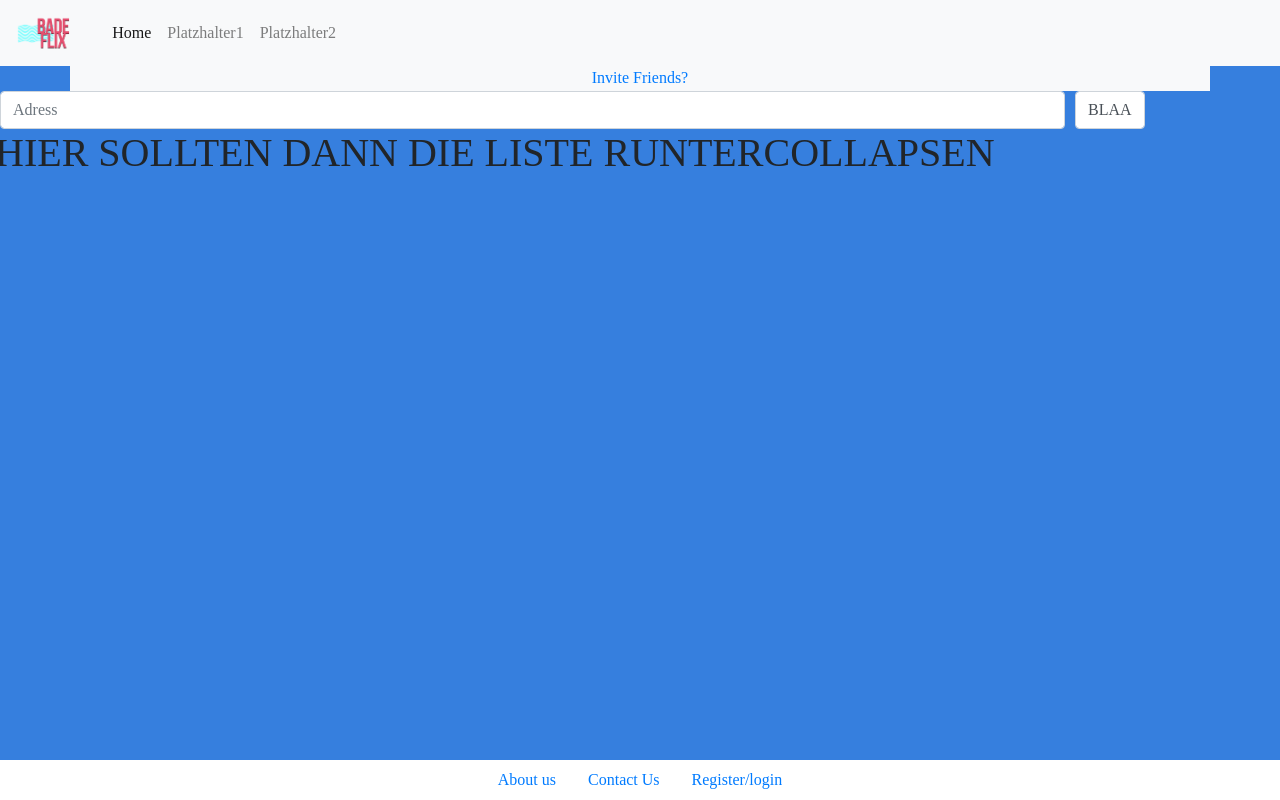
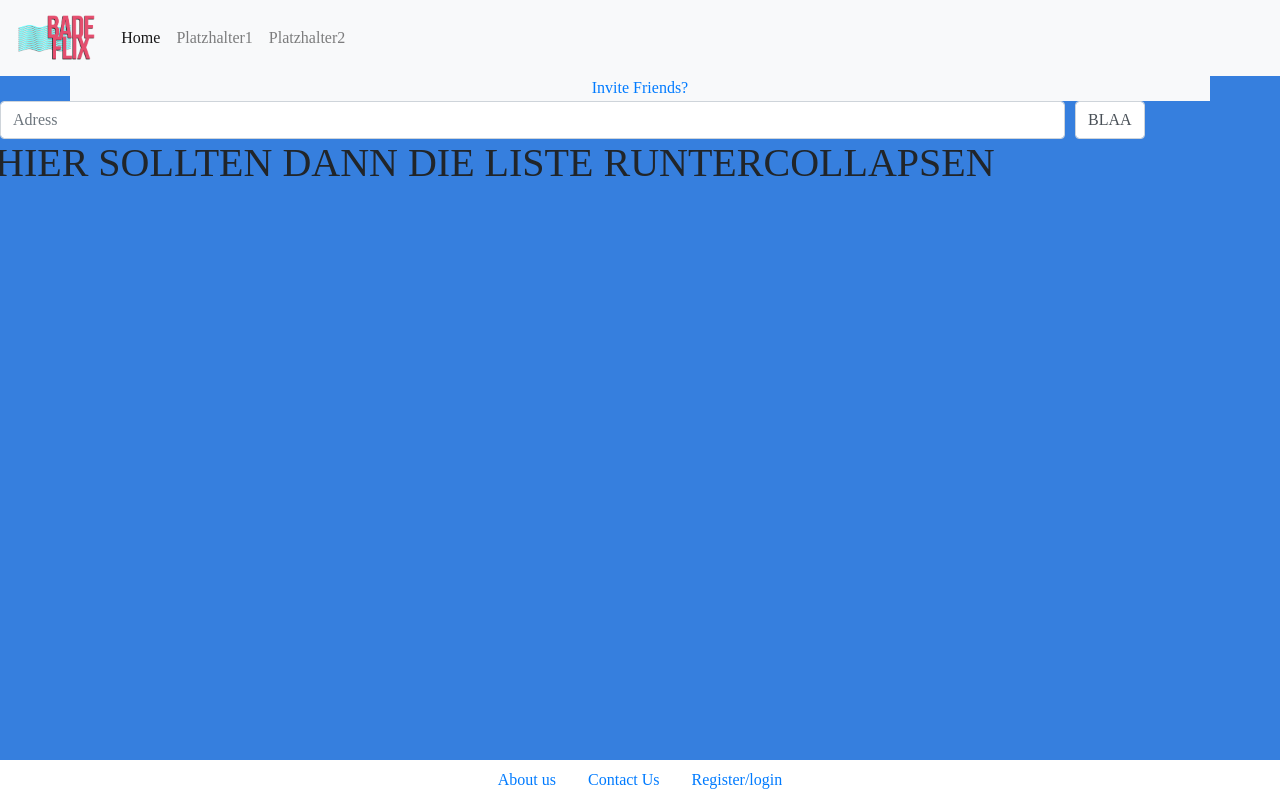
Before and after one commit to KZoubek/Badeflix, a plain HTML site: page main.html in a window 1280 px wide. Drawn offline with nearby package versions, Linux system fonts and the light colour scheme.

Commit message:
changed logo

```diff
--- a/main.html
+++ b/main.html
@@ -19,7 +19,7 @@
 <nav class="navbar-light bg-light navbar navbar-expand-sm">
     <!-- to include badeflix logo -->
     <a class="navbar-brand">
-        <img src="image/Logo.png" alt="Badeflix Logo" height="40">
+        <img src="image/Logo2.png" alt="Badeflix Logo" height="50">
     </a>
     <!--button top right-->
     <button class="navbar-toggler" type="button" data-toggle="collapse" data-target="#navbarSupportedContent"
```
Also changed, not shown: image/Logo2.png (added), image/Logo_old.png (renamed from image/Logo.png).
